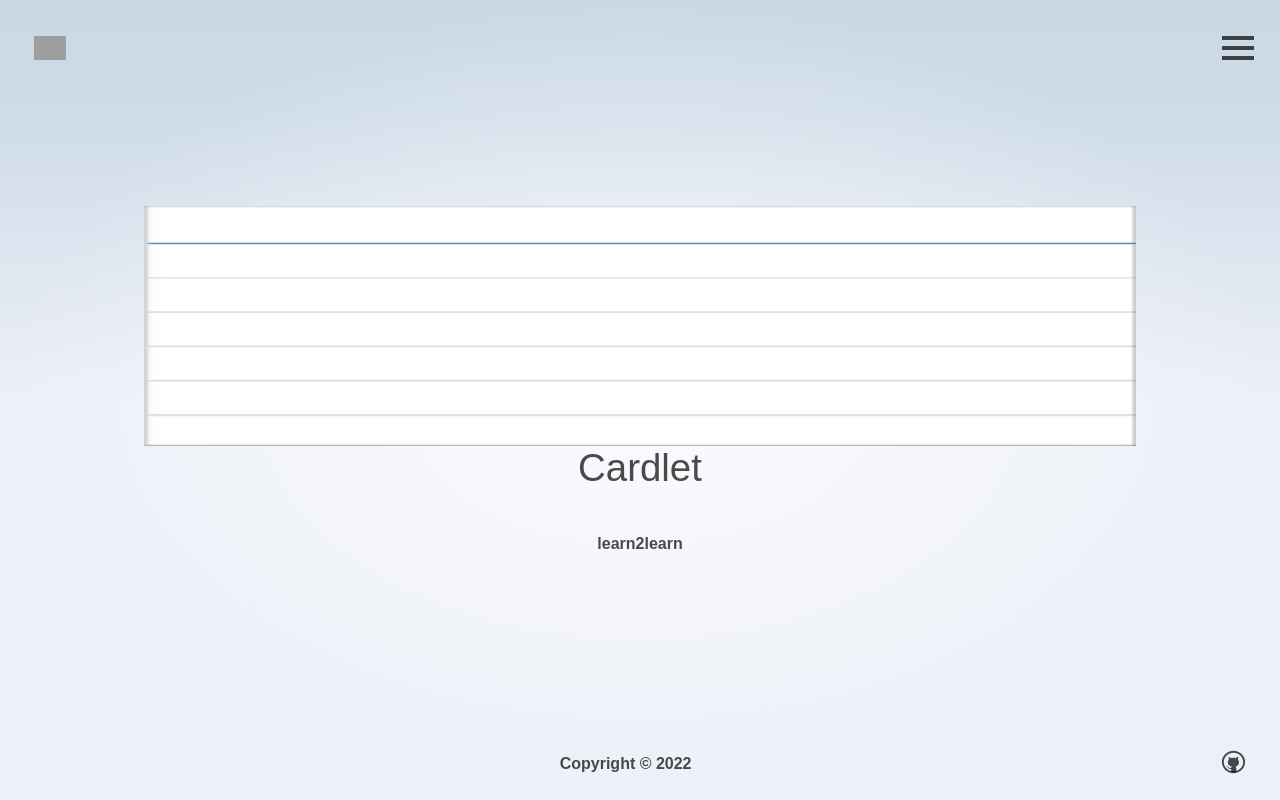
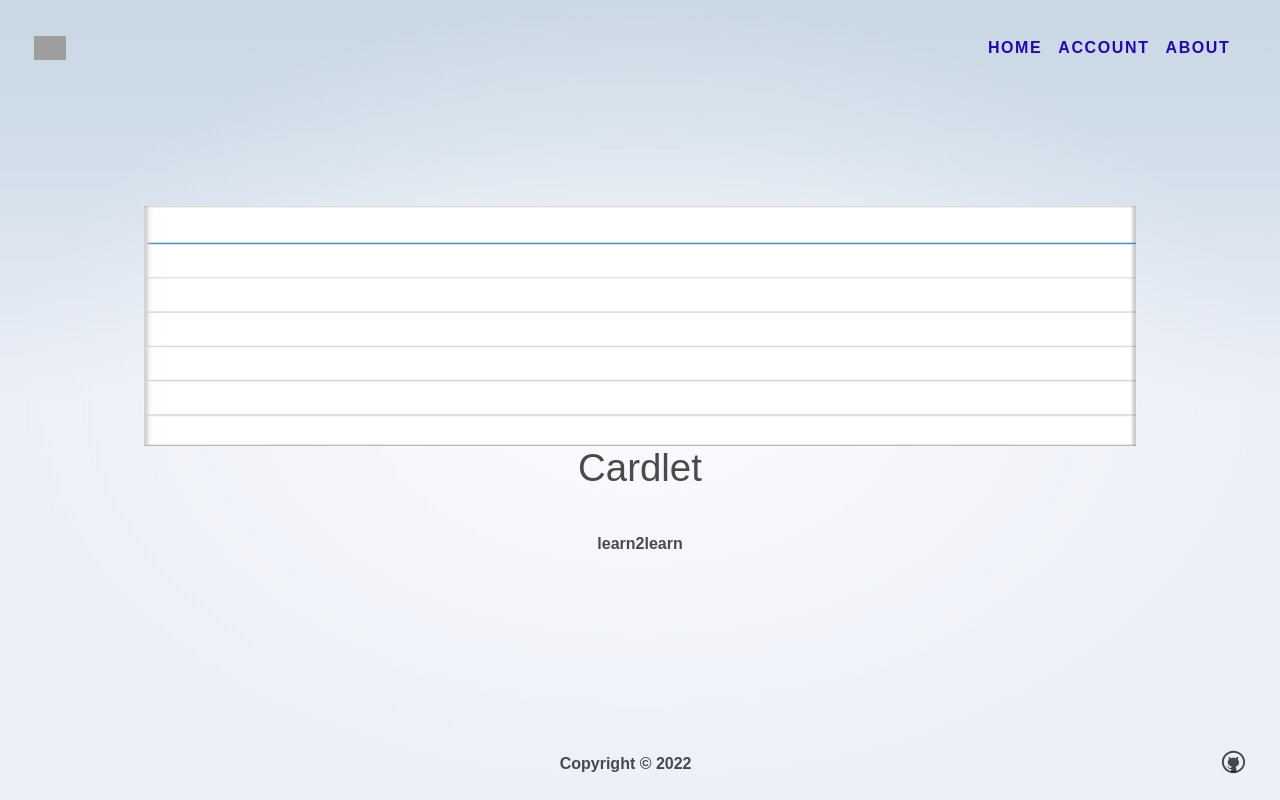
Before and after one commit to cardlet/frontend, a SvelteKit app: page / in a window 1280 px wide. Built offline with nearby package versions, Linux system fonts and the light colour scheme; grey boxes are pictures that could not be loaded.

Commit message:
hamburger animation + improved responsitivity

```diff
--- a/src/routes/Header.svelte
+++ b/src/routes/Header.svelte
@@ -67,11 +67,10 @@
 	nav ul {
 		position: absolute;
 		top: 5rem;
+		display: flex;
 		flex-direction: column;
 		justify-content: center;
 		align-items: center;
-		display: none;
-		opacity: 0;
 		margin: 0 1rem;
 		padding: 1rem 2rem;
 		width: calc(100% - 2rem);
@@ -80,14 +79,16 @@
 		transition: all ease-in-out 0.3s;
 		border-radius: 1rem;
 		background-color: var(--color-bg-2);
+		z-index: 100;
+		opacity: 0;
+		visibility: hidden;
 	}
 
 	nav li {
-		height: 100%;
+		padding: 0.2rem 0.5rem;
 	}
 
 	nav a {
-		padding: 0.5rem;
 		color: var(--color-theme-2);
 		font-weight: 700;
 		font-size: 1rem;
@@ -118,17 +119,47 @@
 		width: 100%;
 		height: 15%;
 		background-color: var(--color-text);
+		transition: all 0.3s ease-in-out;
 	}
 
 	#nav-toggle:checked ~ ul {
-		display: flex;
 		opacity: 1;
+		visibility: visible;
+	}
+
+	#nav-toggle:checked ~ #hamburger span {
+		width: 95%;
+	}
+
+	#nav-toggle:checked ~ #hamburger span:nth-child(1) {
+		transform: rotate(45deg);
+		transform-origin: top left;
+	}
+
+	#nav-toggle:checked ~ #hamburger span:nth-child(2) {
+		transform-origin: center;
+		width: 0;
+	}
+
+	#nav-toggle:checked ~ #hamburger span:nth-child(3) {
+		transform: rotate(-45deg);
+		transform-origin: bottom left;
 	}
 
 	@media (min-width: 720px) {
 		nav ul {
 			display: flex;
 			flex-direction: row;
+			opacity: 1;
+			width: min-content;
+			position: initial;
+			background-color: transparent;
+			padding: 0;
+			visibility: visible;
+		}
+
+		#hamburger {
+			display: none;
 		}
 	}
 </style>
```
